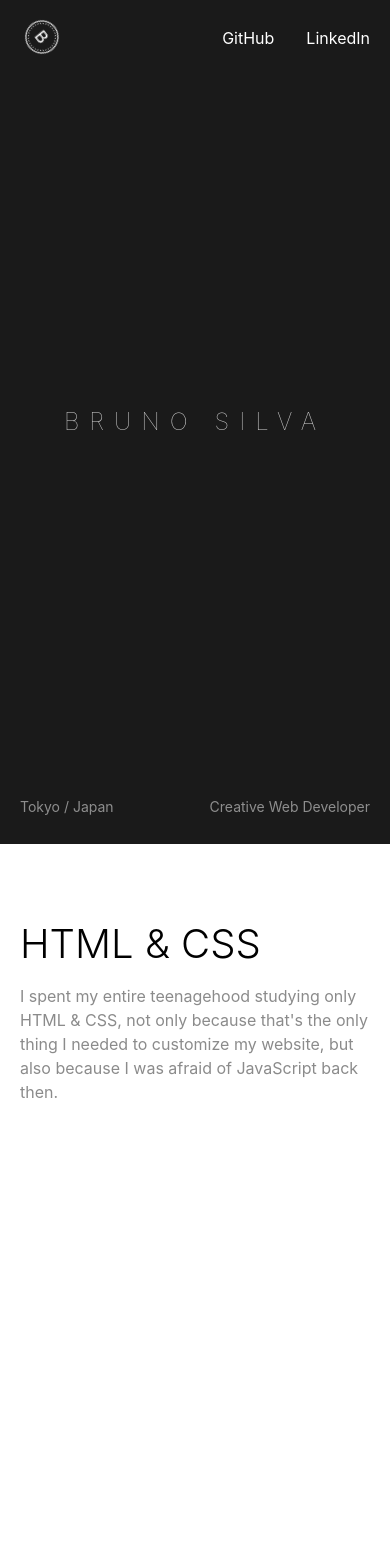
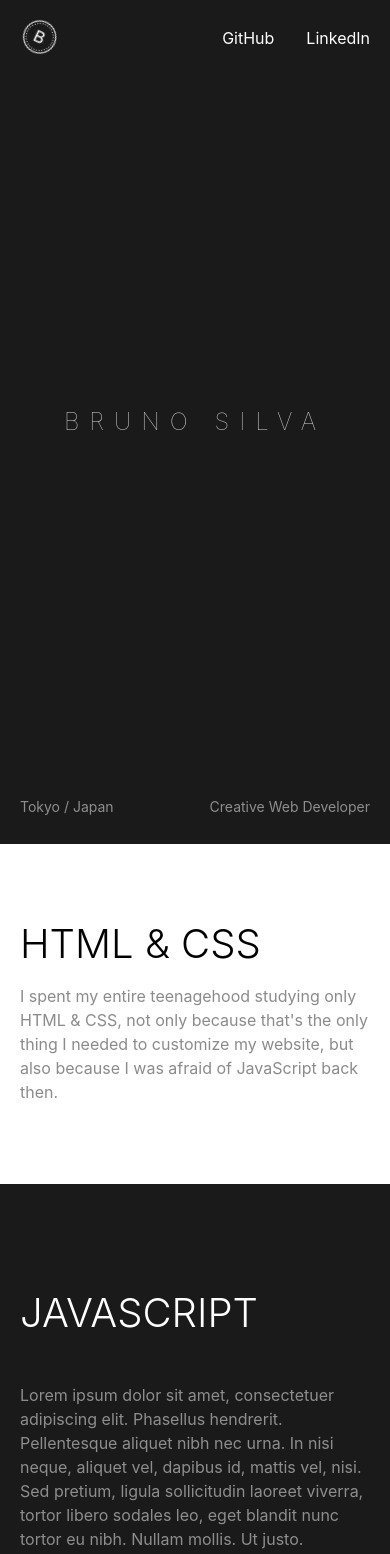
Before and after one commit to SirBruno/portfolio, a React (Create React App) app: page / in a window 390 px wide. Shown: the top 1554 px of the page. Before the commit the page ends 1184 px from the top, so only its background shows below. Built offline with nearby package versions, Linux system fonts and the light colour scheme.

Commit message:
added new stuff

```diff
--- a/src/App.css
+++ b/src/App.css
@@ -1,49 +1,61 @@
-section {
-  background: #fff;
-  color: #000;
-  min-height: 300px;
+/* ANIMATION EXPERIMENT */
+
+.javaScript {
+  background: #1a1a1a;
+  color: #fff;
   padding: 100px 0;
+  min-height: 400px;
   display: flex;
   align-items: center;
 }
 
-section div {
+.javaScript div {
   max-width: 700px;
   margin: 0 auto;
+  color: #fff;
 }
 
-section h2 {
+.javaScript h3 {
   font-size: 3.5rem;
-  line-height: 1;
   font-weight: 300;
   margin: 0;
-  transform: translate(0, 100px);
-  opacity: 0;
-  padding-bottom: 50px;
+  line-height: 1;
+  position: absolute;
+  bottom: -100%;
+  text-transform: uppercase;
 }
 
-section p {
+.javaScript p {
+  margin: 50px 0 0;
   line-height: 150%;
   font-weight: 400;
   font-size: 1.2rem;
-  transform: translate(0, 100px);
+  opacity: .5;
+  transform: translate(0, 50px);
   opacity: 0;
-  margin: 0;
-  color: #8b8b8b;
+}
+
+.titleContainer {
+  height: 50px;
+  position: relative;
+  overflow: hidden;
 }
 
 @media screen and (max-width: 600px) {
-  section {
-    padding: 20px;
+  .javaScript {
+    padding: 50px 20px;
   }
 
-  section h2 {
-    font-size: 2.5rem;
-    padding-bottom: 20px;
-    transform: translate(0, 50px);
+  .titleContainer {
+    height: 40px;
   }
 
-  section p {
+  .javaScript h3 {
+    font-size: 2.5rem;
+    bottom: -100%;
+  }
+
+  .javaScript p {
     font-size: 1rem;
     transform: translate(0, 50px);
   }
--- a/src/App.js
+++ b/src/App.js
@@ -2,6 +2,7 @@ import { useLayoutEffect, useRef } from 'react'
 import { gsap, ScrollTrigger } from 'gsap/all'
 import './App.css'
 import Hero from './components/Hero/Hero'
+import HtmlCss from './components/HtmlCss/HtmlCss'
 
 function App() {
 
@@ -21,18 +22,16 @@ function App() {
         }
       })
 
-      timeline.to("section h2", {
-        y: 0,
+      timeline.to(".javaScript h3", {
+        bottom: 0,
         duration: 0.5,
-        ease: "power1.out",
-        opacity: 1
+        ease: "power1.out"
       })
 
-      timeline.to("section p", {
+      timeline.to(".javaScript p", {
         y: 0,
+        opacity: 0.5,
         duration: 0.5,
-        ease: "power1.out",
-        opacity: 1,
         delay: 0.1
       }, "<")
     }, section)
@@ -42,11 +41,14 @@ function App() {
 
   return (
     <div className="App">
-      <Hero gsap={gsap} />
-      <section ref={section}>
+      <Hero gsap={gsap} ScrollTrigger={ScrollTrigger} />
+      <HtmlCss gsap={gsap} ScrollTrigger={ScrollTrigger} />
+      <section ref={section} className="javaScript">
         <div className="myDiv">
-          <h2>HTML & CSS</h2>
-          <p>I spent my entire teenagehood studying only HTML & CSS, not only because that's the only thing I needed to customize my website, but also because I was afraid of JavaScript back then.</p>
+          <div className="titleContainer">
+            <h3>JavaScript</h3>
+          </div>
+          <p>Lorem ipsum dolor sit amet, consectetuer adipiscing elit. Phasellus hendrerit. Pellentesque aliquet nibh nec urna. In nisi neque, aliquet vel, dapibus id, mattis vel, nisi. Sed pretium, ligula sollicitudin laoreet viverra, tortor libero sodales leo, eget blandit nunc tortor eu nibh. Nullam mollis. Ut justo. Suspendisse potenti.</p>
         </div>
       </section>
     </div>
--- /dev/null
+++ b/src/components/HtmlCss/HtmlCss.css
@@ -0,0 +1,50 @@
+.HtmlCss {
+  background: #fff;
+  color: #000;
+  min-height: 300px;
+  padding: 100px 0;
+  display: flex;
+  align-items: center;
+}
+
+.HtmlCss div {
+  max-width: 700px;
+  margin: 0 auto;
+}
+
+.HtmlCss h2 {
+  font-size: 3.5rem;
+  line-height: 1;
+  font-weight: 300;
+  margin: 0;
+  transform: translate(0, 100px);
+  opacity: 0;
+  padding-bottom: 50px;
+}
+
+.HtmlCss p {
+  line-height: 150%;
+  font-weight: 400;
+  font-size: 1.2rem;
+  transform: translate(0, 100px);
+  opacity: 0;
+  margin: 0;
+  color: #8b8b8b;
+}
+
+@media screen and (max-width: 600px) {
+  .HtmlCss {
+    padding: 20px;
+  }
+
+  .HtmlCss h2 {
+    font-size: 2.5rem;
+    padding-bottom: 20px;
+    transform: translate(0, 50px);
+  }
+
+  .HtmlCss p {
+    font-size: 1rem;
+    transform: translate(0, 50px);
+  }
+}
--- /dev/null
+++ b/src/components/HtmlCss/HtmlCss.js
@@ -0,0 +1,52 @@
+import { useLayoutEffect, useRef } from 'react'
+import './HtmlCss.css'
+
+function HtmlCss(props) {
+
+  const section = useRef()
+  const ScrollTrigger = props.ScrollTrigger
+  props.gsap.registerPlugin(ScrollTrigger)
+  ScrollTrigger.config({
+    ignoreMobileResize: true
+  });
+
+  useLayoutEffect(() => {
+    let ctx = props.gsap.context(() => {
+      const timeline = props.gsap.timeline({
+        scrollTrigger: {
+          trigger: ".myDiv",
+          onEnter: self => console.log(self.isActive),
+          start: "top 85%"
+        }
+      })
+
+      timeline.to(".HtmlCss h2", {
+        y: 0,
+        duration: 0.5,
+        ease: "power1.out",
+        opacity: 1
+      })
+
+      timeline.to(".HtmlCss p", {
+        y: 0,
+        duration: 0.5,
+        ease: "power1.out",
+        opacity: 1,
+        delay: 0.1
+      }, "<")
+    }, section)
+
+    return () => ctx.revert()
+  }, [props.gsap])
+
+  return (
+    <section className="HtmlCss" ref={section}>
+      <div className="myDiv">
+        <h2>HTML & CSS</h2>
+        <p>I spent my entire teenagehood studying only HTML & CSS, not only because that's the only thing I needed to customize my website, but also because I was afraid of JavaScript back then.</p>
+      </div>
+    </section>
+  );
+}
+
+export default HtmlCss
```
